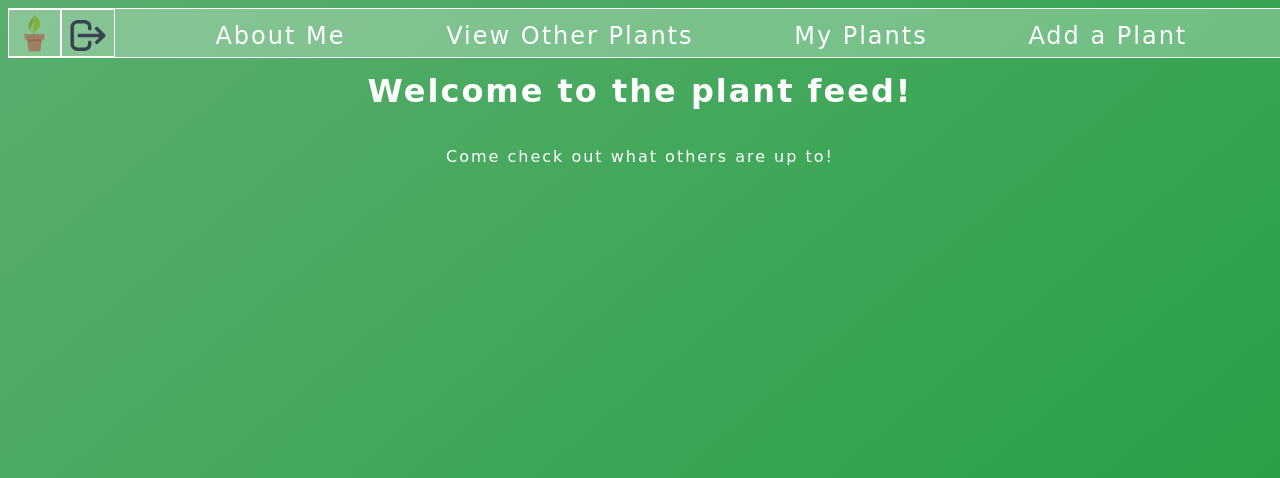
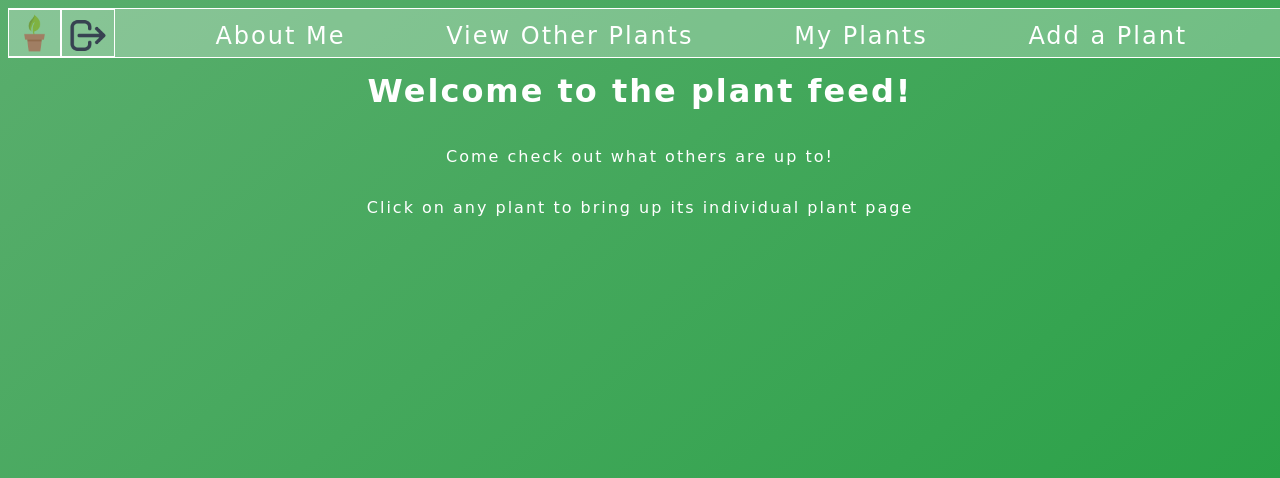
Before and after one commit to PeterOlsen1/PlantProcessor, a Flask app: page /templates/plantFeed in a window 1280 px wide. Shown: the top 478 px of the page. Run offline with Flask 3, Linux system fonts and the light colour scheme; data that the repository does not hold is empty; some libraries are stand-ins or nearby versions; some web fonts are replaced.

Commit message:
figured out styling

```diff
--- a/webapp/templates/plantFeed.jinja
+++ b/webapp/templates/plantFeed.jinja
@@ -3,7 +3,7 @@
 <head>
     <meta charset="UTF-8">
     <meta name="viewport" content="width=device-width, initial-scale=1.0">
-    <title>About Me</title>
+    <title>The Plant Feed</title>
     <!-- FAVICON -->
     <link rel="icon" href="../views/plant-favicon.png">
     <!-- CSS -->
@@ -18,21 +18,14 @@
 </head>
 <body>
     <nav></nav>
-    <div class="centered">
+    <div class="centered" style="margin-left: 5%; margin-right: 5%">
         <h1>Welcome to the plant feed!</h1>
         <p>Come check out what others are up to!</p>
+        <p>Click on any plant to bring up its individual plant page</p>
         <div id="plants">
             {%for plant in plants%}
-                <div class="card">
-                    <div class="card-left">
-                        <img src="/uploads/{{plant['fname']}}">
-                    </div>
-                    <div class="card-right">
-                        <strong>Owner:</strong> {{plant['owner']}}<br>
-                        <strong>Name:</strong> {{plant['name']}}<br>
-                        <strong>Species:</strong> {{plant['species']}}<br>
-                        <strong>Description:</strong> {{plant['description']}}<br>
-                    </div>
+                <div class="card" onclick="window.location.href = '/templates/plant?id={{plant['_id']}}'">
+                    <img src="/uploads/{{plant['fname']}}">
                 </div>
             {%endfor%}
         </div>
```
